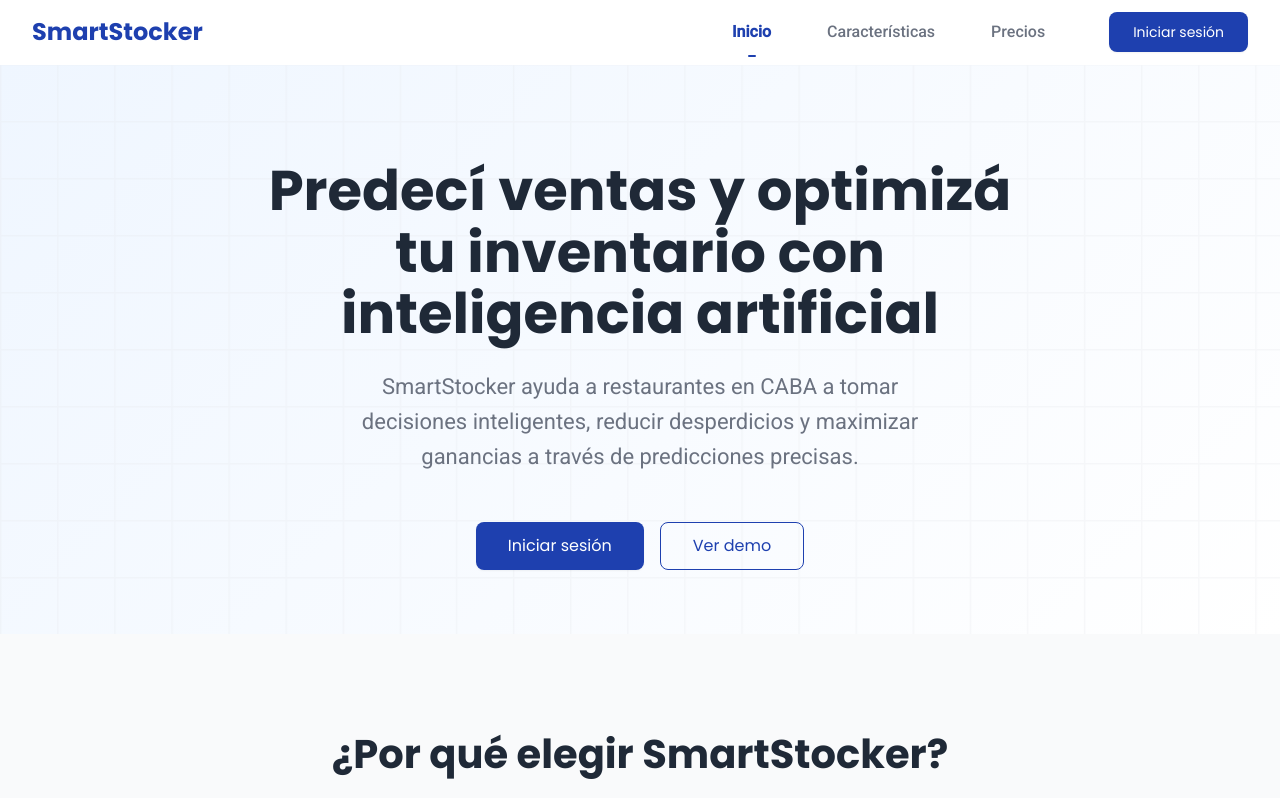
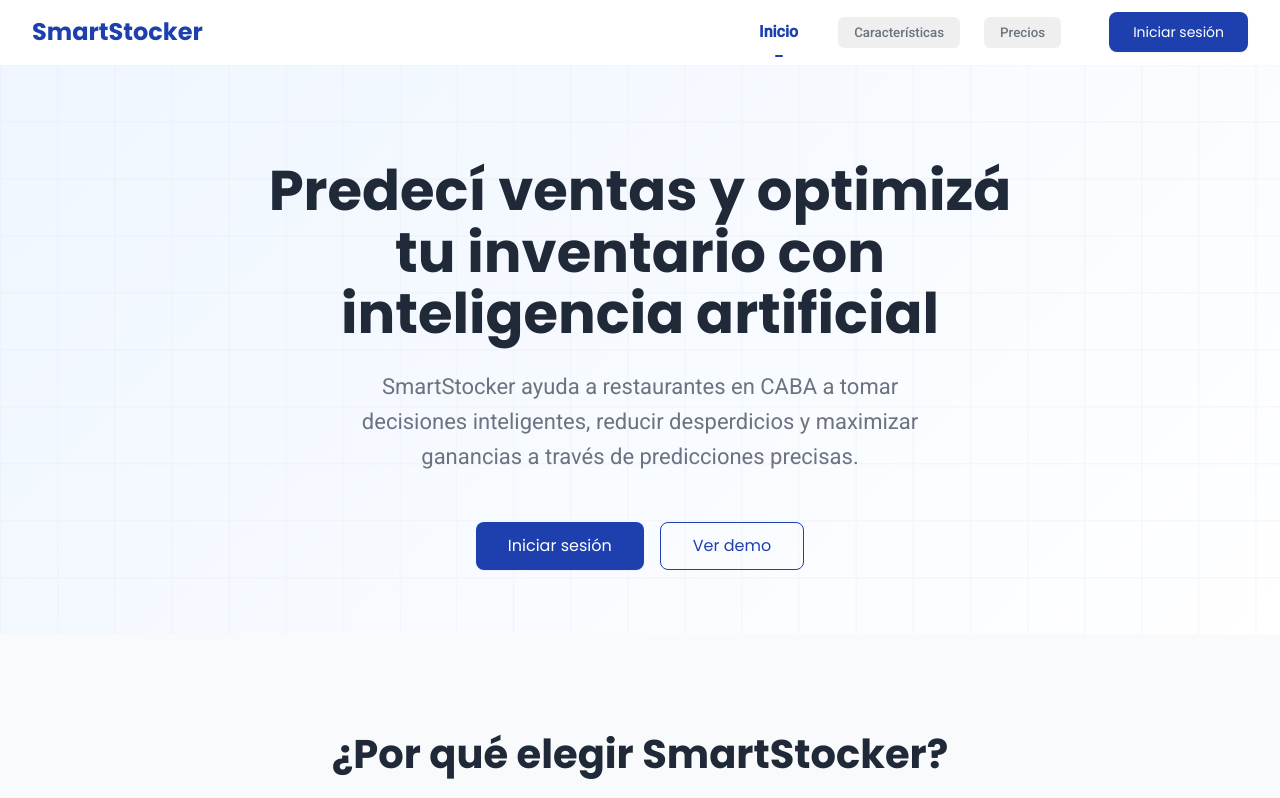
Before and after one commit to gabyross/front, a React (Vite) app: page / in a window 1280 px wide. Shown: the top 798 px of the page. Built offline with nearby package versions, Linux system fonts and the light colour scheme.

Commit message:
Fix JSX syntax and import resolution errors

```diff
--- a/src/components/layout/Header.jsx
+++ b/src/components/layout/Header.jsx
@@ -55,8 +55,9 @@ const Header = () => {
             {navItems.map((item) => (
               <li key={item.path}>
                 {item.path.startsWith('#') ? (
-                  <a
+                  <button
                     href={item.path}
+                   type="button"
                     className={styles.navLink}
                     onClick={(e) => {
                       e.preventDefault();
@@ -67,7 +68,7 @@ const Header = () => {
                     }}
                   >
                     {item.label}
-                  </a>
+                  </button>
                 ) : (
                   <Link
                     to={item.path}
```
Also changed, not shown: src/pages/LandingPage.jsx (+1 -6 lines).
